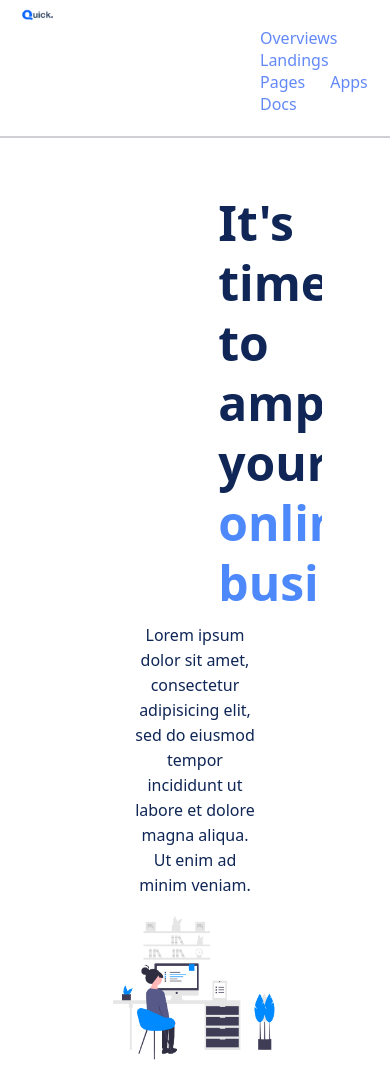
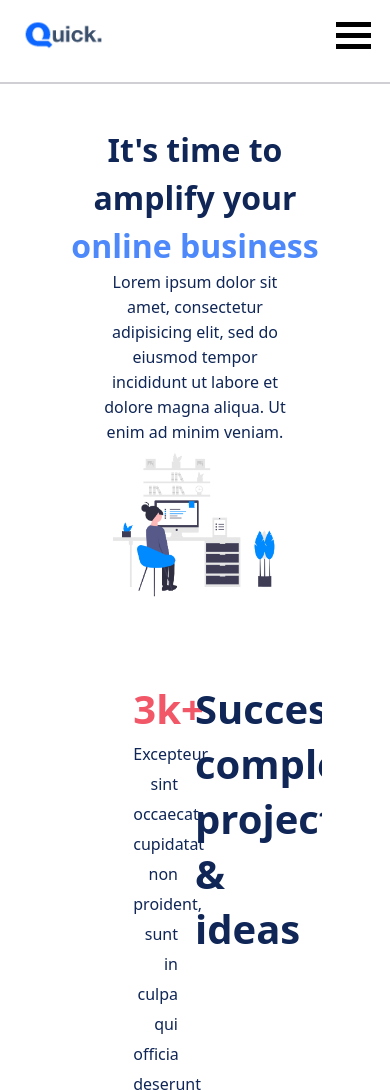
Before and after one commit to ashfaq-sadat/quick_html_template, a plain HTML site: page index.html in a window 390 px wide. Shown: the top 1090 px of the page. Drawn offline with Linux system fonts and the light colour scheme.

Commit message:
Initialized Responsive Design

```diff
--- a/css/style2.css
+++ b/css/style2.css
@@ -68,6 +68,19 @@ header {
 .menu-bar ul li a:hover {
 	color: #493a6a;
 }
+
+/* menu icon */
+.menu-container {
+	display: none;
+}
+.menu-icon {
+	width: 35px;
+	height: 5px;
+
+	background-color: black;
+	margin: 6px 0;
+}
+
 /* Header Section Ends */
 /* Banner Starts */
 .banner {
@@ -195,3 +208,54 @@ footer p a {
 	color: #9ed2ff;
 }
 /* footer ends */
+
+/* On screens that are 992px or less, set the background color to blue */
+@media screen and (max-width: 992px) {
+	.logo {
+		width: 18%;
+		height: 67px;
+		padding-top: 5px;
+	}
+
+	.menu-bar {
+		display: none;
+	}
+
+	.menu-container {
+		margin: 17px 0 15px 0;
+		display: inline-block;
+		float: right;
+	}
+
+	/* Banner */
+	.banner-heading {
+		padding: 0 30px;
+		font-size: 2.5em;
+	}
+	.banner-heading span {
+		display: block;
+	}
+}
+
+@media screen and (max-width: 450px) {
+	.logo {
+		width: 25%;
+	}
+	.menu-bar {
+		display: none;
+	}
+	.menu-container {
+		margin: 11px 0;
+		display: inline-block;
+		float: right;
+	}
+	.banner-heading {
+		padding: 0 0px;
+		font-size: 2em;
+		line-height: 1.5em;
+	}
+	.banner-text {
+		margin: 0;
+		padding: 10px auto;
+	}
+}
--- a/index.html
+++ b/index.html
@@ -24,6 +24,11 @@
                     <li><a href="#">Docs</a></li>
                 </ul>
             </nav>
+            <div class="menu-container">
+                <div class="menu-icon"></div>
+                <div class="menu-icon"></div>
+                <div class="menu-icon"></div>
+            </div>
         </div>
     </header>
     <!-- header ends -->
```
